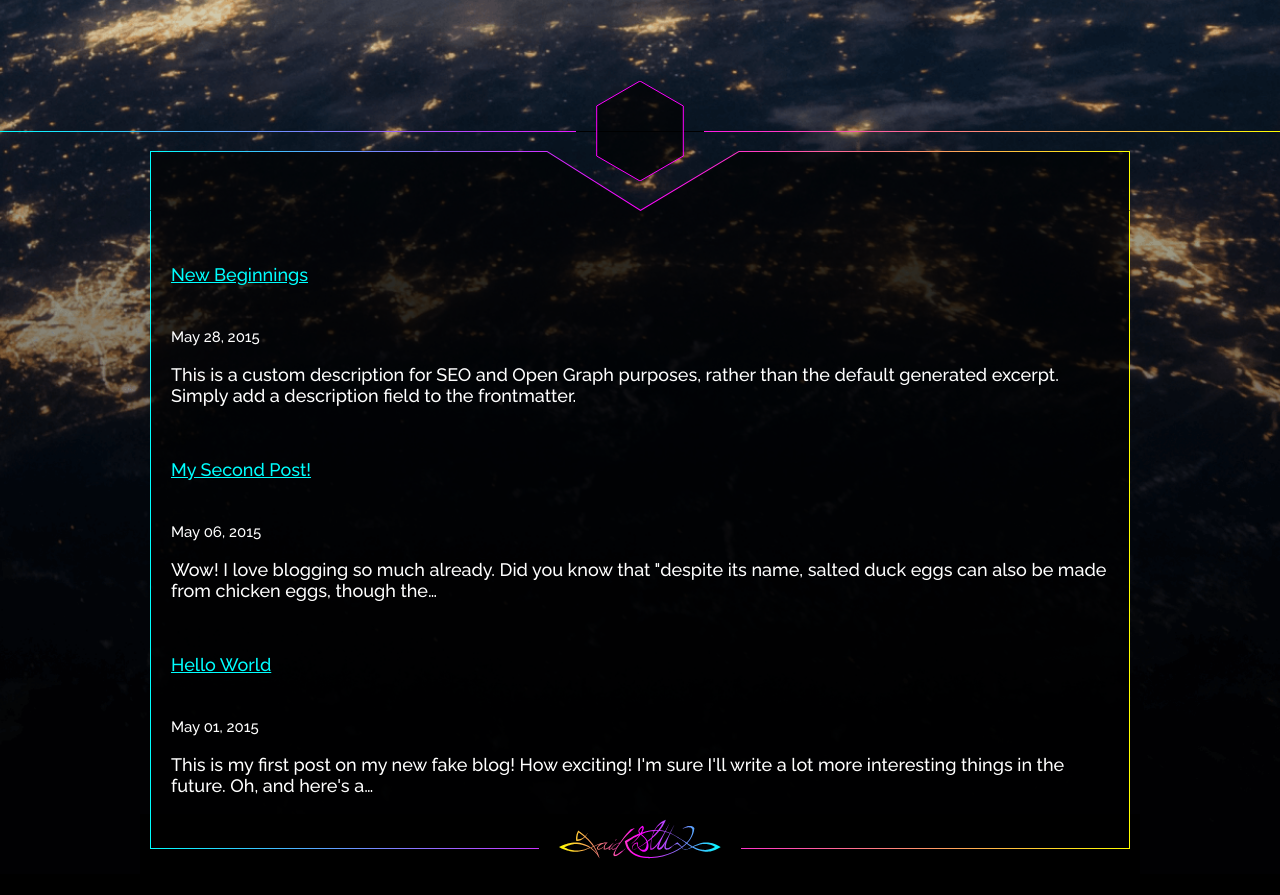
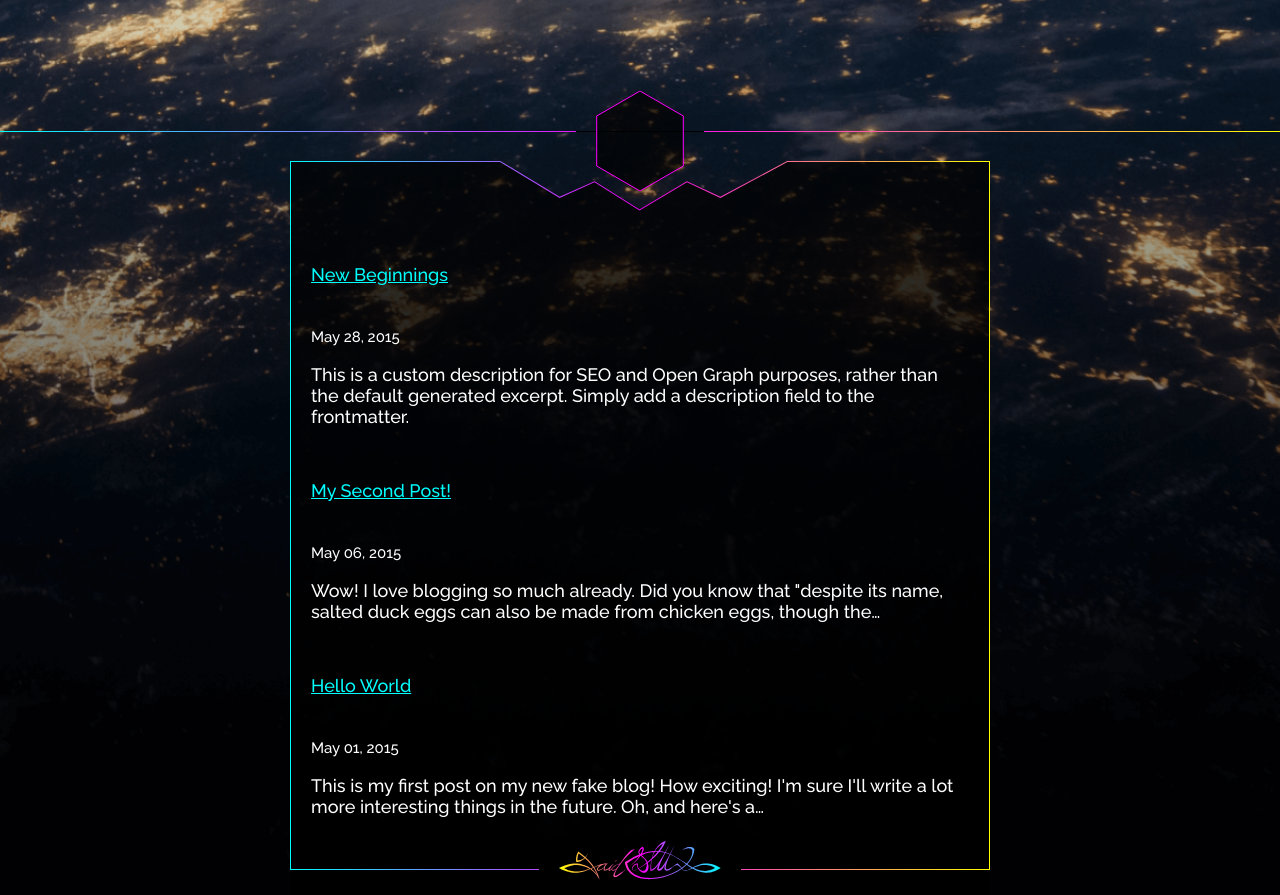
Before and after one commit to davidsletten/blog, a Gatsby site: page / in a window 1280 px wide. Shown: the part 169-1064 px from the top of the page. Before the commit the page ends 1043 px from the top, so only its background shows below. Built offline with nearby package versions, Linux system fonts and the light colour scheme; Gatsby itself is replaced by a stand-in of ours.

Commit message:
700 width and triple boundary

```diff
--- a/src/components/navigation.js
+++ b/src/components/navigation.js
@@ -75,21 +75,21 @@ export default class Navigation extends Component {
         </svg>
         <svg
           className="boundary"
-          width="980"
-          height="60"
-          viewBox="0 0 980 60"
+          width="700"
+          height="50"
+          viewBox="0 0 700 50"
           fill="none"
           xmlns="http://www.w3.org/2000/svg"
         >
           <path
-            d="M589 0H980V60H490.5H0V0H397L490.5 60L589 0Z"
+            d="M304.5 20.4082L269.5 36.2245L210 0H0V50H700V0H497.5L430.5 36.2245L397 20.4082L349.5 48.9796L304.5 20.4082Z"
             fill="black"
-            fillOpacity="0.7"
+            fill-opacity="0.7"
           />
           <path
-            fillRule="evenodd"
-            clipRule="evenodd"
-            d="M0 0H397.241L490.506 58.8417L588.759 0H980V59.4209H979.001V0.982163H589.039L490.493 60L396.948 0.982163H0.998981V59.4209H0V0Z"
+            fill-rule="evenodd"
+            clip-rule="evenodd"
+            d="M0 0H210.337L269.649 35.796L304.604 20.137L349.508 48.3995L396.905 20.1375L430.37 35.8001L497.166 0H700V50H699.001V1.0101H497.414L430.4 36.9272L396.961 21.2767L349.494 49.5803L304.525 21.2771L269.581 36.9312L210.062 1.0101H0.998573V50H0V0Z"
             fill="url(#gradient)"
           />
           <defs>
@@ -97,7 +97,7 @@ export default class Navigation extends Component {
               id="gradient"
               x1="0"
               y1="0"
-              x2="980"
+              x2="700"
               y2="0"
               gradientUnits="userSpaceOnUse"
             >
--- a/src/layouts/index.js
+++ b/src/layouts/index.js
@@ -29,12 +29,11 @@ const StyledHeader = styled.header`
 `
 
 const StyledMain = styled.main`
-  margin: 0 10px;
   border-width: 0 1px;
   border-style: solid;
   border-image: linear-gradient(to right, cyan, magenta, yellow) 1;
   padding: 0 20px 60px;
-  width: 980px;
+  width: 700px;
   background-color: rgba(0, 0, 0, 0.7);
 `
 
@@ -44,7 +43,7 @@ const StyledFooter = styled.footer`
   justify-content: center;
   bottom: 0;
   margin: 0 auto;
-  width: 1000px;
+  width: 700px;
   height: 60px;
   background: black;
   &:before {
@@ -53,7 +52,7 @@ const StyledFooter = styled.footer`
     border-width: 0 1px 1px;
     border-style: solid;
     border-image: linear-gradient(to right, cyan, magenta, yellow) 1;
-    width: 980px;
+    width: 700px;
     height: 35px;
   }
   svg {
```
